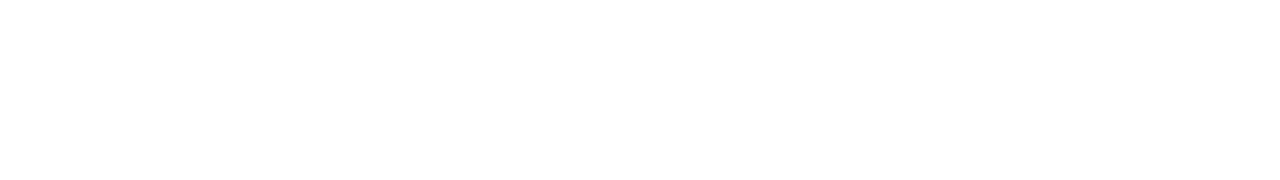
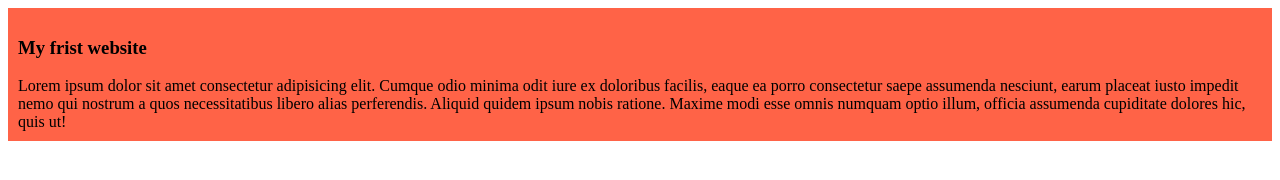
Before and after one commit to RabbiBD-Code/my-first-githup-repo, a plain HTML site: page index.html in a window 1280 px wide. Drawn offline with Linux system fonts and the light colour scheme.

Commit message:
added the first blog

```diff
--- a/index.html
+++ b/index.html
@@ -4,8 +4,12 @@
     <meta charset="UTF-8">
     <meta name="viewport" content="width=device-width, initial-scale=1.0">
     <title>My frist repository</title>
+    <link rel="stylesheet" href="style.css">
 </head>
 <body>
-
+    <div>
+        <h3>My frist website</h3>
+        Lorem ipsum dolor sit amet consectetur adipisicing elit. Cumque odio minima odit iure ex doloribus facilis, eaque ea porro consectetur saepe assumenda nesciunt, earum placeat iusto impedit nemo qui nostrum a quos necessitatibus libero alias perferendis. Aliquid quidem ipsum nobis ratione. Maxime modi esse omnis numquam optio illum, officia assumenda cupiditate dolores hic, quis ut!
+    </div>
 </body>
 </html>
--- /dev/null
+++ b/style.css
@@ -0,0 +1,8 @@
+*{
+    /* margin: 0;
+    padding: 0; */
+}
+div{
+    background-color: tomato;
+    padding: 10px;
+}
```
